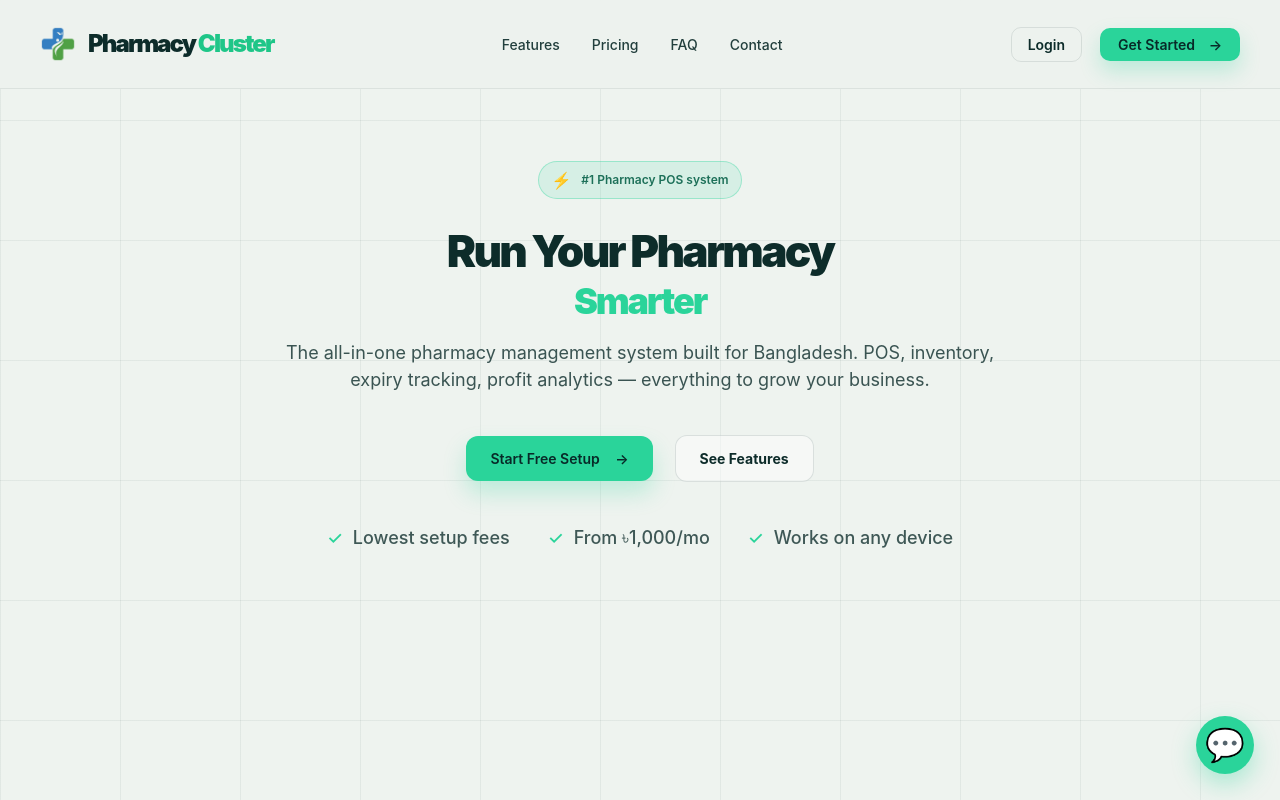
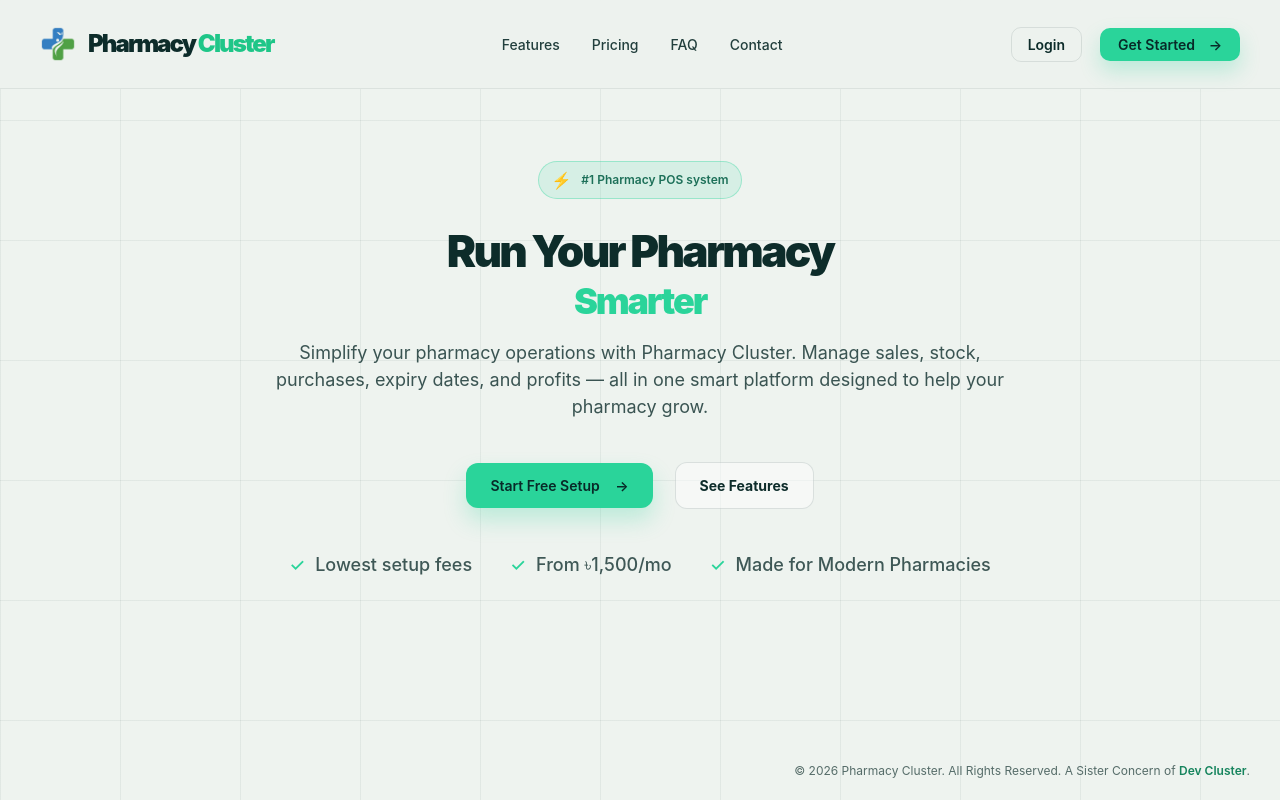
Before and after one commit to devcluster24/pharmecy-management, a Next.js app: page / in a window 1280 px wide. Built offline with nearby package versions, Linux system fonts and the light colour scheme.

Commit message:
homepage update

```diff
--- a/app/component/main/homepage/Navbar.tsx
+++ b/app/component/main/homepage/Navbar.tsx
@@ -23,7 +23,7 @@ export default function Navbar() {
           padding: "0 30px",
         }}
       >
-        <div style={{ display: "flex", alignItems: "center", gap: 12 }}>
+        <Link href="/" aria-label="Pharmacy Cluster home" style={{ display: "flex", alignItems: "center", gap: 12, textDecoration: "none", cursor: "pointer" }}>
           <Image src="/pharmacy-icon.png" alt="" width={36} height={36} aria-hidden="true" />
           <div
             style={{
@@ -36,7 +36,7 @@ export default function Navbar() {
           >
             Pharmacy<span style={{ color: "#1ec688" }}> Cluster</span>
           </div>
-        </div>
+        </Link>
 
         <nav
           style={{
--- a/app/component/main/homepage/page.tsx
+++ b/app/component/main/homepage/page.tsx
@@ -15,6 +15,7 @@ export default function HomepagePage() {
         }}
       >
         <div
+          aria-hidden="true"
           style={{
             position: "absolute",
             inset: 0,
@@ -37,7 +38,7 @@ export default function HomepagePage() {
             alignItems: "center",
             justifyContent: "center",
             textAlign: "center",
-            padding: "72px 24px 90px",
+            padding: "72px 24px 130px",
           }}
         >
           <div
@@ -96,9 +97,7 @@ export default function HomepagePage() {
               fontWeight: 400,
             }}
           >
-            The all-in-one pharmacy management system built for Bangladesh. POS,
-            inventory, expiry tracking, profit analytics — everything to grow your
-            business.
+           Simplify your pharmacy operations with Pharmacy Cluster. Manage sales, stock, purchases, expiry dates, and profits — all in one smart platform designed to help your pharmacy grow.
           </p>
 
           <div
@@ -162,8 +161,8 @@ export default function HomepagePage() {
           >
             {[
               "Lowest setup fees",
-              "From ৳1,000/mo",
-              "Works on any device",
+              "From ৳1,500/mo",
+              "Made for Modern Pharmacies",
             ].map((item) => (
               <div
                 key={item}
@@ -180,27 +179,40 @@ export default function HomepagePage() {
           </div>
         </section>
 
-        <div
+        <footer
           style={{
-            position: "fixed",
-            right: 26,
-            bottom: 26,
-            width: 58,
-            height: 58,
-            borderRadius: "50%",
-            background: "#2ad49a",
+            position: "absolute",
+            right: 0,
+            bottom: 0,
+            zIndex: 1,
             display: "flex",
-            alignItems: "center",
-            justifyContent: "center",
-            color: "#fff",
-            fontSize: 32,
-            fontWeight: 700,
-            boxShadow: "0 10px 25px rgba(42,212,154,0.35)",
-            zIndex: 10,
+            justifyContent: "flex-end",
+            boxSizing: "border-box",
+            width: "100%",
+            padding: "16px 30px 20px",
+            color: "rgba(13,44,42,0.68)",
+            fontSize: 12,
+            lineHeight: 1.5,
+            textAlign: "right",
           }}
         >
-          💬
-        </div>
+          <span>
+            © {new Date().getFullYear()} Pharmacy Cluster. All Rights Reserved. A Sister Concern of{" "}
+            <a
+              href="https://www.dev-cluster.com/"
+              target="_blank"
+              rel="noreferrer"
+              style={{
+                color: "#16845d",
+                fontWeight: 600,
+                textDecoration: "none",
+              }}
+            >
+              Dev Cluster
+            </a>
+            .
+          </span>
+        </footer>
       </main>
     </>
   );
```
